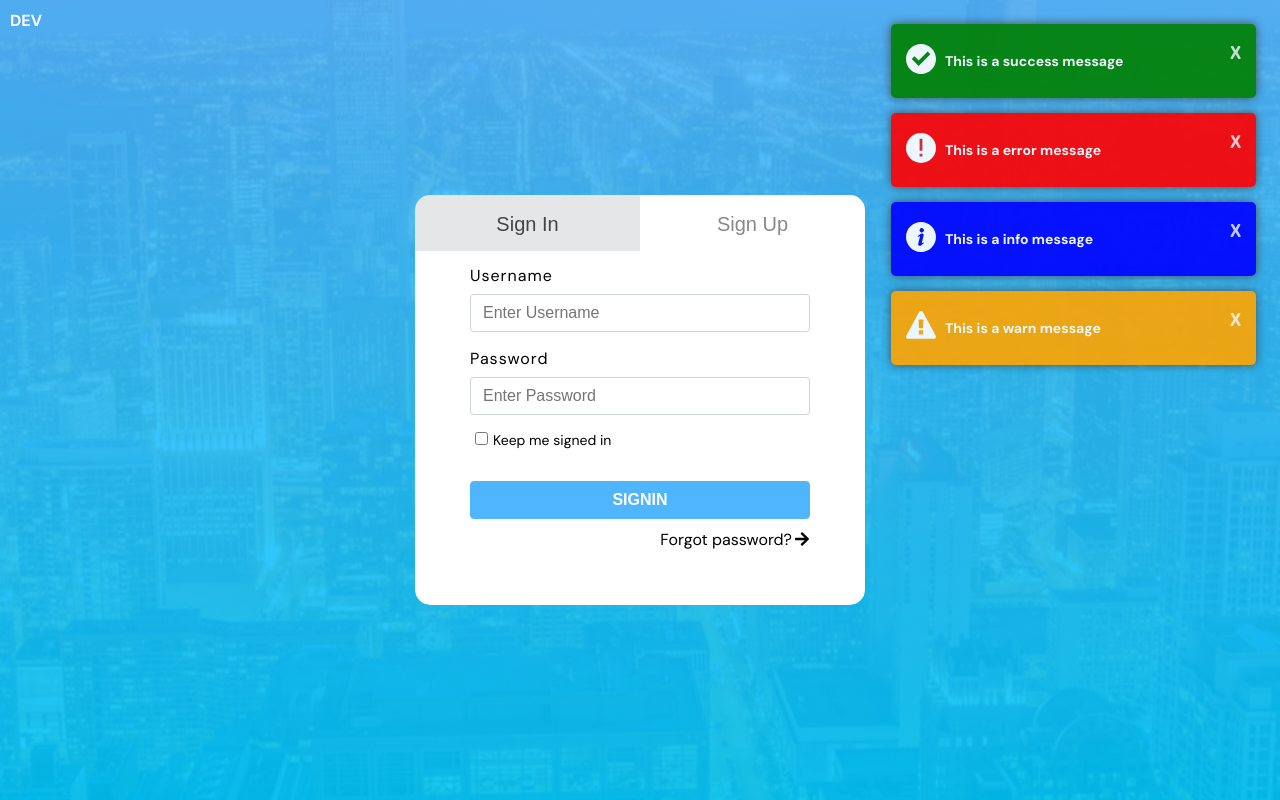
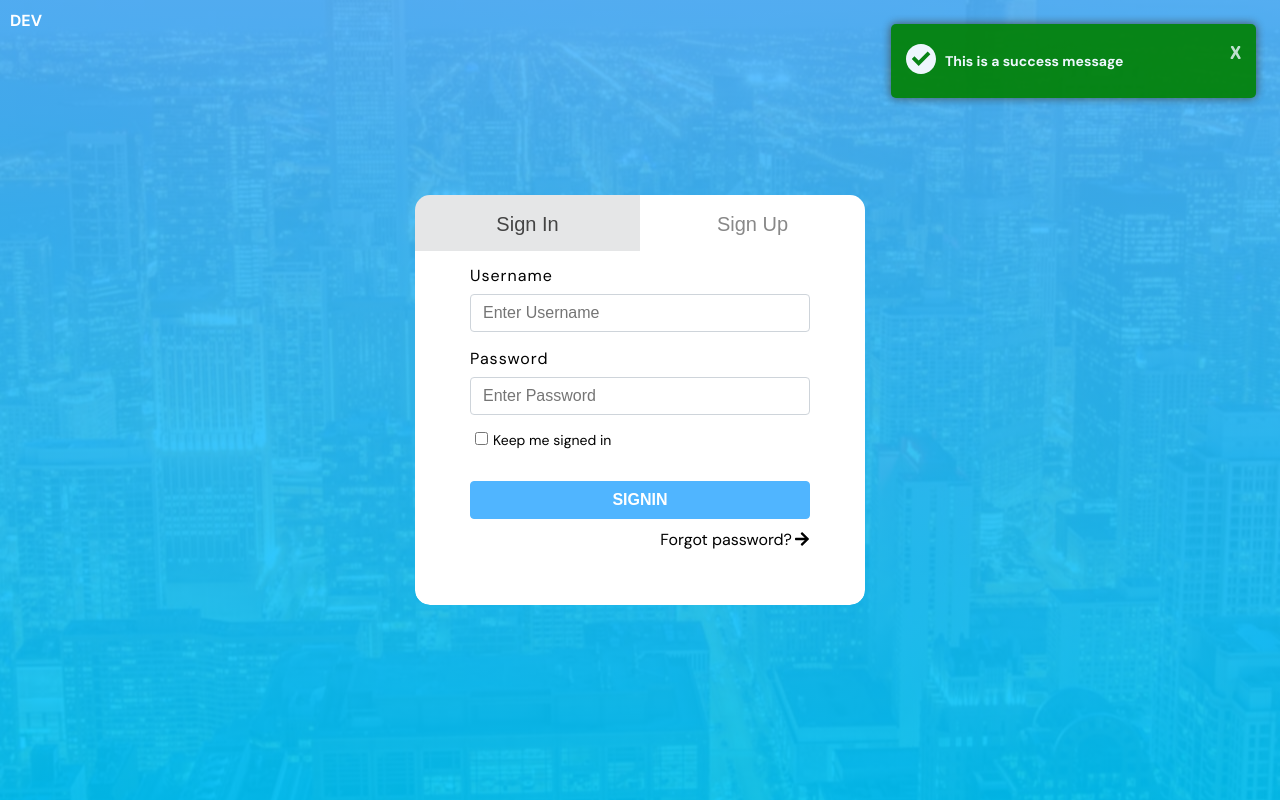
Before and after one commit to TuanMinh7979/mernappfe, a React (Create React App) app: page / in a window 1280 px wide. Built offline with nearby package versions, Linux system fonts and the light colour scheme; no server answers.

Commit message:
fix notication reducer

```diff
--- a/src/App.js
+++ b/src/App.js
@@ -18,30 +18,7 @@ const App = () => {
       backgroundColor: "green"
 
     },
-    {
-      id: 2,
-      description: "This is a error message",
-      type: 'error',
-      icon: errorIcon,
-      backgroundColor: "red"
 
-    },
-    {
-      id: 3,
-      description: "This is a info message",
-      type: 'info',
-      icon: infoIcon,
-      backgroundColor: "blue"
-
-    },
-    {
-      id: 4,
-      description: "This is a warn message",
-      type: 'warning',
-      icon: warningIcon,
-      backgroundColor: "orange"
-
-    },
 
   ]
   useEffect(() => {
--- a/src/redux/reducers/notifications/notification.reducer.js
+++ b/src/redux/reducers/notifications/notification.reducer.js
@@ -1,12 +1,13 @@
 import { createSlice } from "@reduxjs/toolkit";
-import checkIcon from "@assets/images/check.svg";
-import errorIcon from "@assets/images/error.svg";
-import infoIcon from "@assets/images/info.svg";
-import warningIcon from "@assets/images/warning.svg";
+
+import checkIcon from '@assets/images/check.svg'
+import errorIcon from '@assets/images/error.svg'
+import infoIcon from '@assets/images/info.svg'
+import warningIcon from '@assets/images/warning.svg'
 import { cloneDeep, uniqBy } from "lodash";
 
 const initialState = [];
-let list = [];
+
 const toastIcons = [
   { success: checkIcon, color: "#5cb85c" },
   { error: errorIcon, color: "#d9534f" },
@@ -20,22 +21,24 @@ const notificationSlice = createSlice({
   reducers: {
     addNotification: (state, action) => {
       const { message, type } = action.payload;
-      const toast = toastIcons.find((toast) => toast[type]);
+      const toastIconObject = toastIcons.find((item) => item[type]);
+      console.log(toastIconObject);
       const toastItem = {
         id: state.length,
         description: message,
         type,
-        icon: toast[type],
-        backgroundColor: toast.color,
+        icon: toastIconObject[type], // checkIcon || errorIcon ||...
+        backgroundColor: toastIconObject.color,
       };
-      list = cloneDeep(list);
+
       //   them vao dau list
-      list.unshift(toastItem);
-      list = [...uniqBy(list, "description")];
-      return list;
+      let newList=[...state]
+      newList.unshift(toastItem);
+      newList = [...uniqBy(newList, "description")];
+      return newList;
     },
     clearNotification: () => {
-      list = [];
+
       return [];
     },
   },
```
